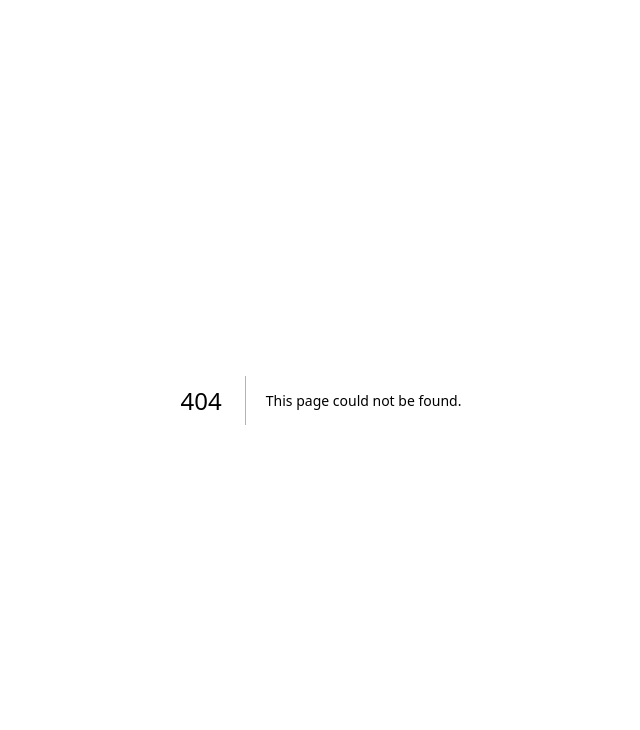
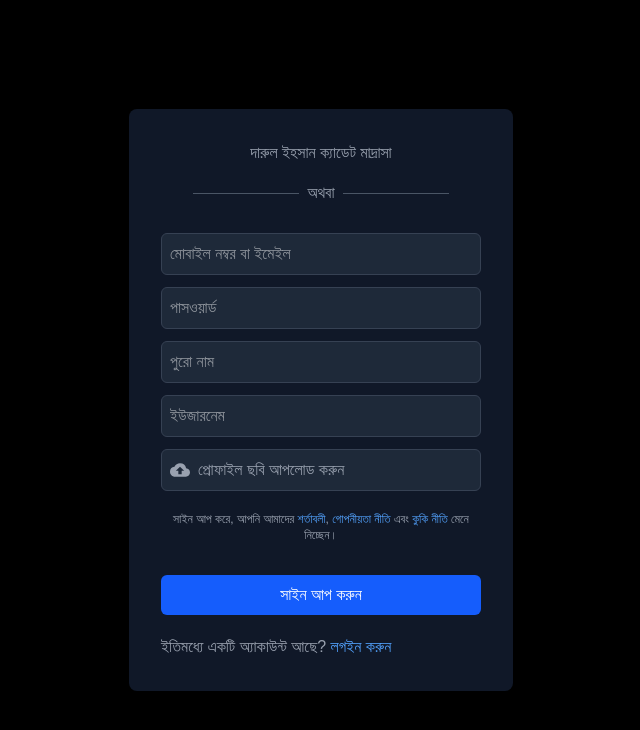
Before and after one commit to BADHON512/modern-madrasa, a Next.js app: page /sign-up in a window 1280 px wide. Before the commit this address had no page. Shown: the top 730 px of the page, without its empty margins (319-959 px from the left). Built offline with nearby package versions, Linux system fonts and the light colour scheme.

Commit message:
login and sign up page added

```diff
--- a/app/admission/page.tsx
+++ b/app/admission/page.tsx
@@ -129,12 +129,14 @@ const AdmissionPage = () => {
 
             </p>
             <a
-                href="/admission-form.pdf"
-                download
-                className="w-full block text-center px-5 py-2 mt-4 bg-green-500 hover:bg-green-600 text-white font-semibold rounded-md transition duration-300"
-              >
-                ফর্ম ডাউনলোড করুন
-              </a>
+              href="https://res.cloudinary.com/dfng3w9jm/image/upload/fl_attachment/v1741953073/Darul_Ihsan_Cadet_Madrasah_form_i6krfq.jpg"
+              download="Darul_Ihsan_Cadet_Madrasah_form.jpg"
+              className="w-full block text-center px-5 py-2 mt-4 bg-green-500 hover:bg-green-600 text-white font-semibold rounded-md transition duration-300"
+            >
+              ফর্ম ডাউনলোড করুন
+            </a>
+
+
           </div>
         </div>
       </div>
--- /dev/null
+++ b/app/login/page.tsx
@@ -0,0 +1,74 @@
+"use client"
+
+import Link from "next/link";
+import { useState } from "react";
+import { FaFacebook } from "react-icons/fa";
+import Image from "next/image";
+
+export default function LoginPage() {
+  const [form, setForm] = useState({ email: "", password: "" });
+
+  const handleChange = (e) => {
+    setForm({ ...form, [e.target.name]: e.target.value });
+  };
+
+  const handleSubmit = async (e) => {
+    e.preventDefault();
+    // TODO: Add authentication logic
+  };
+
+  return (
+    <div className="flex flex-col items-center justify-center min-h-screen bg-[#0a0a0a] text-white px-4">
+      <div className="bg-[#1a1a1a] p-8 rounded-lg shadow-lg w-full max-w-md text-center">
+      <p className="text-center text-gray-400 mb-4">
+        দারুল ইহসান ক্যাডেট মাদ্রাসা
+        </p>
+        {/* Logo */}
+        <div className="flex justify-center mb-6">
+          <Image src="https://res.cloudinary.com/dfng3w9jm/image/upload/v1741757437/483891980_1033750798673164_202715880075837876_n_x0vm9p.jpg" alt="Madrasah Logo" width={80} height={80} className="rounded-full object-center" />
+        </div>
+
+        <h2 className="text-2xl font-semibold mb-4">লগইন করুন</h2>
+
+        <form onSubmit={handleSubmit} className="space-y-4">
+          <input
+            type="email"
+            name="email"
+            placeholder="ইমেইল"
+            autoComplete="email"
+            className="w-full p-2 bg-gray-800 border border-gray-700 rounded-md"
+            onChange={handleChange}
+            required
+          />
+          <input
+            type="password"
+            name="password"
+            placeholder="পাসওয়ার্ড"
+            autoComplete="current-password"
+            className="w-full p-2 bg-gray-800 border border-gray-700 rounded-md"
+            onChange={handleChange}
+            required
+          />
+
+          <button
+            type="submit"
+            className="w-full bg-green-600 hover:bg-green-700 text-white py-2 rounded-md transition duration-300"
+          >
+            লগইন করুন
+          </button>
+        </form>
+
+        <div className="flex items-center justify-center my-4">
+          <hr className="w-1/3 border-gray-600" />
+          <span className="mx-2 text-gray-400">অথবা</span>
+          <hr className="w-1/3 border-gray-600" />
+        </div>
+
+
+        <p className="text-gray-400">নতুন একাউন্ট তৈরি করুন?
+          <Link href="/sign-up" className="text-blue-400 cursor-pointer ml-1">সাইন আপ</Link>
+        </p>
+      </div>
+    </div>
+  );
+}
--- a/app/more-details/page.tsx
+++ b/app/more-details/page.tsx
@@ -15,12 +15,12 @@ const Page = (props: Props) => {
                 {/* Image Section */}
                 <div className="w-full flex justify-center items-center">
                     <Image
-                        src="https://res.cloudinary.com/dfng3w9jm/image/upload/v1741719327/482410565_2287225808339186_1109085491186225578_n_btrtwr.jpg"
+                        src="https://res.cloudinary.com/dfng3w9jm/image/upload/v1741953331/483906271_1618053085486704_4500863366463822881_n_iel1bx.jpg"
                         alt="image not found"
                         width={1200}
                         height={700}
                         layout=''
-                        className="rounded-lg shadow-lg object-cover object-fill  max-h-[500px] w-full"
+                        className="rounded-lg shadow-lg object-contain  max-h-[500px] w-full"
                     />
                 </div>
 
--- /dev/null
+++ b/app/sign-up/page.tsx
@@ -0,0 +1,124 @@
+"use client";
+import { useState } from "react";
+import { useRouter } from "next/navigation";
+import Link from "next/link";
+import { FaFacebook } from "react-icons/fa";
+import { MdCloudUpload } from "react-icons/md";
+
+export default function SignupPage() {
+  const router = useRouter();
+  const [form, setForm] = useState({
+    email: "",
+    password: "",
+    fullName: "",
+    username: "",
+    profilePic: null,
+  });
+
+  const handleChange = (e) => {
+    if (e.target.name === "profilePic") {
+      setForm({ ...form, profilePic: e.target.files[0] });
+    } else {
+      setForm({ ...form, [e.target.name]: e.target.value });
+    }
+  };
+
+  const handleSubmit = async (e) => {
+    e.preventDefault();
+    // এখানে ব্যাকেন্ড API-তে ডাটা পাঠানোর লজিক যোগ করতে হবে
+  };
+
+  return (
+    <div className="flex items-center flex-col justify-center min-h-screen bg-black text-white">
+      <div className="bg-gray-900 p-8 rounded-lg shadow-lg w-96">
+        <p className="text-center text-gray-400 mb-4">
+        দারুল ইহসান ক্যাডেট মাদ্রাসা
+        </p>
+
+
+
+        <div className="flex items-center justify-center mb-4">
+          <hr className="w-1/3 border-gray-600" />
+          <span className="mx-2 text-gray-400">অথবা</span>
+          <hr className="w-1/3 border-gray-600" />
+        </div>
+
+        <form onSubmit={handleSubmit} className="space-y-3">
+
+    <div className=" flex justify-center">
+    {form.profilePic && (
+              <img
+                src={URL.createObjectURL(form.profilePic)}
+                alt="Uploaded Preview"
+                className="w-20 h-20 rounded-full object-cover mt-2"
+              />
+            )}
+
+    </div>
+          <input
+            type="email"
+            name="email"
+            placeholder="মোবাইল নম্বর বা ইমেইল"
+            className="w-full p-2 bg-gray-800 border border-gray-700 rounded-md"
+            onChange={handleChange}
+            required
+          />
+          <input
+            type="password"
+            name="password"
+            placeholder="পাসওয়ার্ড"
+            className="w-full p-2 bg-gray-800 border border-gray-700 rounded-md"
+            onChange={handleChange}
+            required
+          />
+          <input
+            type="text"
+            name="fullName"
+            placeholder="পুরো নাম"
+            className="w-full p-2 bg-gray-800 border border-gray-700 rounded-md"
+            onChange={handleChange}
+            required
+          />
+          <input
+            type="text"
+            name="username"
+            placeholder="ইউজারনেম"
+            className="w-full p-2 bg-gray-800 border border-gray-700 rounded-md"
+            onChange={handleChange}
+            required
+          />
+          <div className="flex flex-col items-center space-y-2">
+            <label className="cursor-pointer flex items-center space-x-2 bg-gray-800 border border-gray-700 p-2 rounded-md w-full">
+              <MdCloudUpload className="text-xl text-gray-400" />
+              <span className="text-gray-400">প্রোফাইল ছবি আপলোড করুন</span>
+              <input
+                type="file"
+                name="profilePic"
+                accept="image/*"
+                className="hidden"
+                onChange={handleChange}
+              />
+            </label>
+
+          </div>
+
+          <p className="text-xs text-gray-400 text-center mt-5">
+            সাইন আপ করে, আপনি আমাদের <span className="text-blue-400">শর্তাবলী</span>,
+            <span className="text-blue-400"> গোপনীয়তা নীতি</span> এবং
+            <span className="text-blue-400"> কুকি নীতি</span> মেনে নিচ্ছেন।
+          </p>
+          <button
+            type="submit"
+            className="w-full bg-blue-600 hover:bg-blue-700 text-white py-2 my-5 rounded-md"
+          >
+            সাইন আপ করুন
+          </button>
+        </form>
+
+        <Link href="/login" className="text-center text-gray-400 mt-4">
+          ইতিমধ্যে একটি অ্যাকাউন্ট আছে? <span className="text-blue-400">লগইন করুন</span>
+        </Link>
+      </div>
+    </div>
+  );
+}
--- a/app/teachers/page.tsx
+++ b/app/teachers/page.tsx
@@ -9,18 +9,7 @@ const teachers = [
     qualification: 'ইসলামিক স্টাডিজ (ঢাকা বিশ্ববিদ্যালয়)',
     image: 'https://res.cloudinary.com/dfng3w9jm/image/upload/v1741847749/483593369_1036102368327903_8000179895354208126_n_c9rkev.jpg'
   },
-  {
-    name: 'মাওলানা সাইফুল ইসলাম',
-    subject: 'ফিকহ ও ইসলামিক আইন',
-    qualification: 'দারুল উলুম দেওবন্দ',
-    image: 'https://res.cloudinary.com/dfng3w9jm/image/upload/v1739805661/default-avatar-profile-icon-of-social-media-user-vector_ixtvqz.jpg'
-  },
-  {
-    name: 'উস্তাদ মাহমুদুল হাসান',
-    subject: 'আরবি সাহিত্য',
-    qualification: 'মদিনা বিশ্ববিদ্যালয়',
-    image: 'https://res.cloudinary.com/dfng3w9jm/image/upload/v1739805661/default-avatar-profile-icon-of-social-media-user-vector_ixtvqz.jpg'
-  },
+
 
 ];
 
@@ -32,7 +21,7 @@ const TeachersPage = () => {
         <h1 className='text-3xl font-bold text-center text-gray-100 mb-8'>আমাদের শিক্ষকবৃন্দ</h1>
         <div className='grid grid-cols-1 sm:grid-cols-2 md:grid-cols-3 lg:grid-cols-5 gap-6'>
           {teachers.map((teacher, index) => (
-            <div key={index} className='bg-white shadow-lg rounded-lg p-4 text-center'>
+            <div key={index} className='bg-slate-600 shadow-lg rounded-lg p-4 text-center'>
               <div className='flex justify-center'>
                 <Image
                   src={teacher.image}
@@ -42,9 +31,9 @@ const TeachersPage = () => {
                   className='rounded-full'
                 />
               </div>
-              <h2 className='text-lg text-gray-700 font-semibold mt-4'>{teacher.name}</h2>
-              <p className='text-gray-600'>{teacher.subject}</p>
-              <p className='text-gray-500 text-sm mt-1'>{teacher.qualification}</p>
+              <h2 className='text-lg text-gray-100 font-semibold mt-4'>{teacher.name}</h2>
+              <p className='text-gray-100'>{teacher.subject}</p>
+              <p className='text-gray-100 text-sm mt-1'>{teacher.qualification}</p>
             </div>
           ))}
         </div>
```
